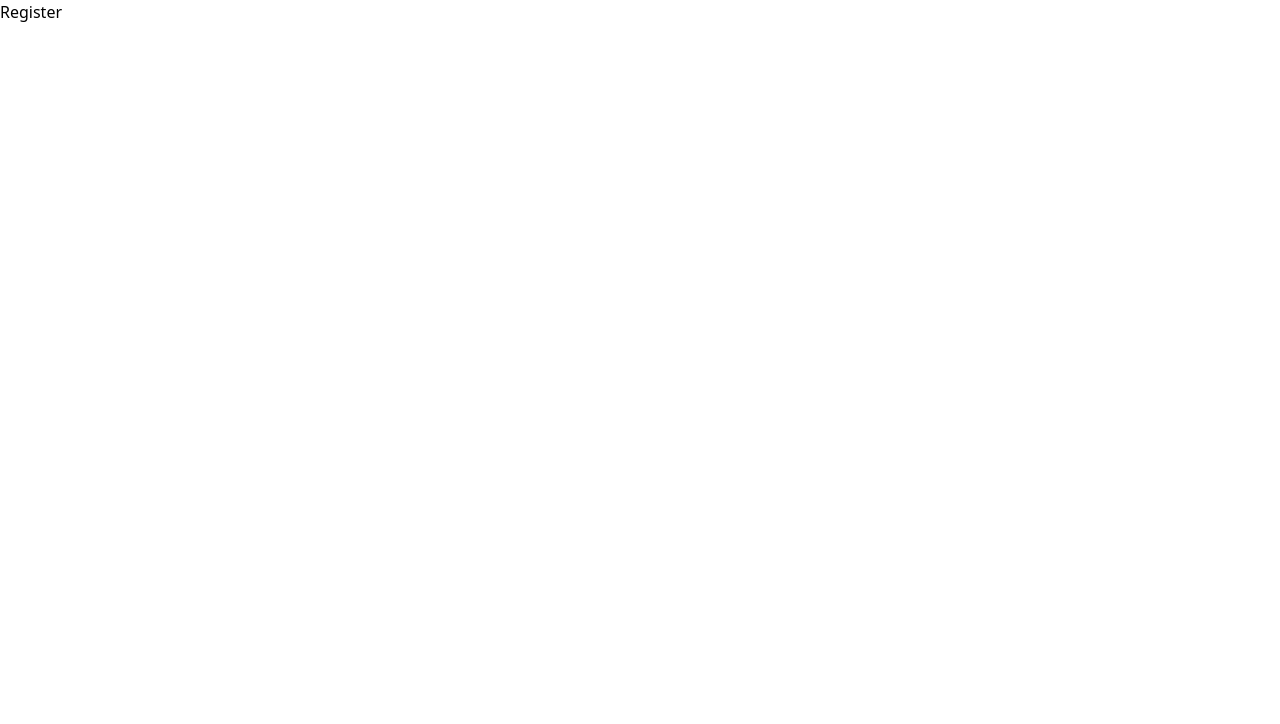
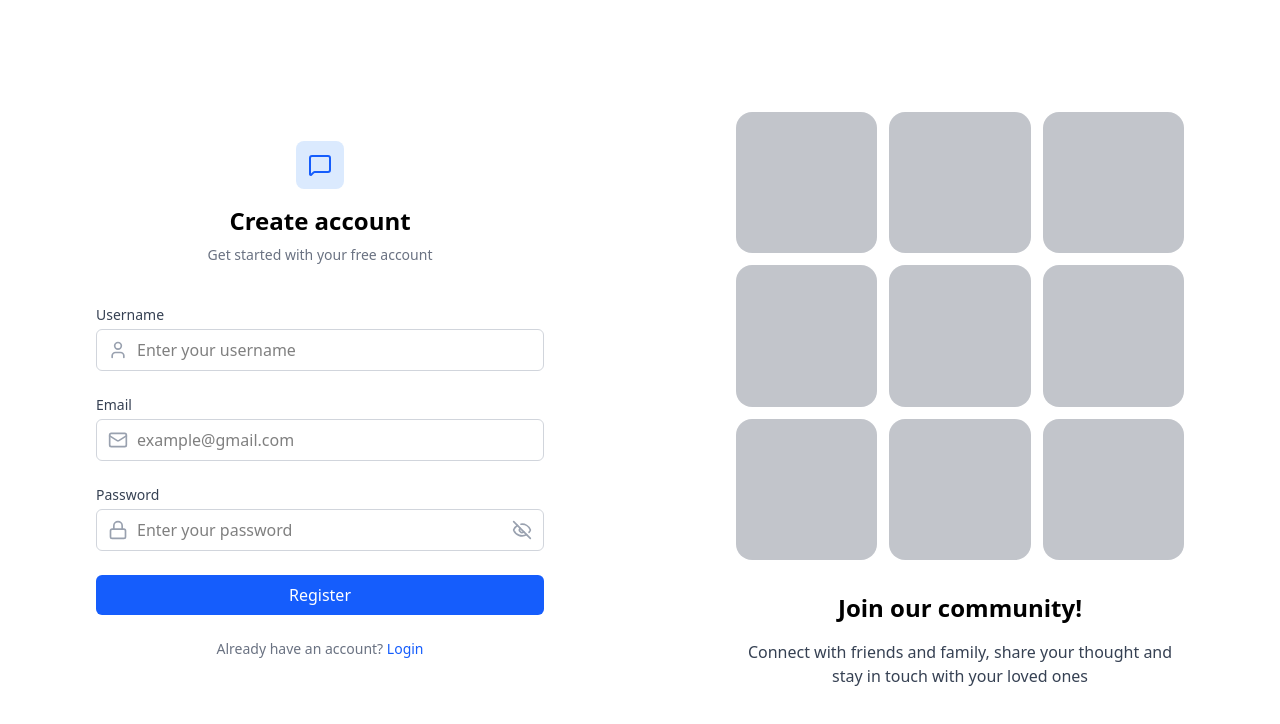
Before and after one commit to masonnguyen1243/chat-app-socket, a React (Vite) app in the folder frontend/: page /register in a window 1280 px wide. Shown: the top 724 px of the page. Built offline with nearby package versions, Linux system fonts and the light colour scheme.

Commit message:
Register

```diff
--- a/frontend/package.json
+++ b/frontend/package.json
@@ -17,6 +17,7 @@
     "moment": "^2.30.1",
     "react": "^19.1.0",
     "react-dom": "^19.1.0",
+    "react-hook-form": "^7.60.0",
     "react-redux": "^9.2.0",
     "react-router-dom": "^7.6.3",
     "react-toastify": "^11.0.5",
--- a/frontend/src/components/AuthImagePattern.jsx
+++ b/frontend/src/components/AuthImagePattern.jsx
@@ -1,17 +1,17 @@
 const AuthImagePattern = ({ title, subtitle }) => {
   return (
-    <div className="hidden items-center justify-center p-12 lg:flex">
+    <div className="hidden items-center justify-center p-12 md:flex">
       <div className="max-w-md text-center">
         {/* Grid pattern */}
         <div className="mb-8 grid grid-cols-3 gap-3">
-          {[
-            ...Array(9).map((_, index) => {
+          {[...Array(9)].map((_, index) => {
+            return (
               <div
                 key={index}
                 className={`aspect-square rounded-2xl bg-gray-700/30 ${index % 2 === 0 ? "animate-pulse" : ""}`}
-              ></div>;
-            }),
-          ]}
+              />
+            );
+          })}
         </div>
         <h2 className="mb-4 text-2xl font-bold text-black">{title}</h2>
         <p className="text-gray-700">{subtitle}</p>
--- /dev/null
+++ b/frontend/src/components/form/FieldErrorAlert.jsx
@@ -0,0 +1,10 @@
+const FieldErrorAlert = ({ errors, fieldName }) => {
+  if (!errors || !errors[fieldName]) return null;
+  return (
+    <p className="text-sm text-wrap text-red-500">
+      {errors[fieldName]?.message}
+    </p>
+  );
+};
+
+export default FieldErrorAlert;
--- a/frontend/src/components/layout/PrivateRoutes.jsx
+++ b/frontend/src/components/layout/PrivateRoutes.jsx
@@ -4,6 +4,7 @@ import Navbar from "~/components/Navbar";
 
 const PrivateRoutes = () => {
   const { authUser } = useSelector((state) => state.auth);
+
   return authUser ? (
     <div>
       <Navbar />
--- a/frontend/src/pages/Login.jsx
+++ b/frontend/src/pages/Login.jsx
@@ -5,33 +5,41 @@ import { Link, useNavigate } from "react-router-dom";
 import AuthImagePattern from "~/components/AuthImagePattern";
 import { loginUser } from "~/store/slices/authSlice";
 import { toast } from "react-toastify";
+import { useForm } from "react-hook-form";
+import {
+  EMAIL_RULE,
+  EMAIL_RULE_MESSAGE,
+  FIELD_REQUIRED_MESSAGE,
+  PASSWORD_RULE,
+  PASSWORD_RULE_MESSAGE,
+} from "~/utils/validators";
+import FieldErrorAlert from "~/components/form/FieldErrorAlert";
 
 const Login = () => {
   const [isShowPassword, setIsShowPassword] = useState(false);
-  const [formData, setFormData] = useState({
-    email: "",
-    password: "",
-  });
+  const {
+    register,
+    handleSubmit,
+    formState: { errors },
+    reset,
+  } = useForm();
 
   const dispatch = useDispatch();
   const navigate = useNavigate();
   const { isLoggingIn } = useSelector((state) => state.auth);
 
-  const handleSubmit = (e) => {
-    e.preventDefault();
+  const handleLogin = (data) => {
+    const { email, password } = data;
 
     toast
-      .promise(dispatch(loginUser(formData)), {
+      .promise(dispatch(loginUser({ email, password })), {
         pending: "Loading",
       })
       .then((res) => {
-        if (!res.error) {
+        if (!res.payload.data.success) {
+          reset();
+          navigate("/");
           toast.success("Logged in successfully");
-          setFormData({
-            email: "",
-            password: "",
-          });
-          navigate("/");
         }
       });
   };
@@ -53,47 +61,53 @@ const Login = () => {
             </div>
 
             {/* Login form */}
-            <form onSubmit={handleSubmit} className="space-y-6">
+            <form onSubmit={handleSubmit(handleLogin)} className="space-y-6">
               {/* Email */}
               <div>
                 <label className="mb-1 block text-sm font-medium text-gray-700">
                   Email
                 </label>
-                <div className="relative">
+                <div className="relative flex items-center">
                   <span className="absolute top-1/2 left-3 -translate-y-1/2 text-gray-400">
                     <Mail className="h-5 w-5" />
                   </span>
                   <input
                     type="email"
                     placeholder="example@gmail.com"
-                    required
-                    value={formData.email}
-                    onChange={(e) =>
-                      setFormData({ ...formData, email: e.target.value })
-                    }
+                    {...register("email", {
+                      required: FIELD_REQUIRED_MESSAGE,
+                      pattern: {
+                        value: EMAIL_RULE,
+                        message: EMAIL_RULE_MESSAGE,
+                      },
+                    })}
                     className="w-full rounded-md border border-gray-300 py-2 pr-3 pl-10 focus:ring-2 focus:ring-blue-500 focus:outline-none"
                   />
                 </div>
+                <FieldErrorAlert errors={errors} fieldName={"email"} />
               </div>
               {/* Password */}
               <div>
                 <label className="mb-1 block text-sm font-medium text-gray-700">
                   Password
                 </label>
-                <div className="relative">
+                <div className="relative flex items-center">
                   <span className="absolute top-1/2 left-3 -translate-y-1/2 text-gray-400">
                     <Lock className="h-5 w-5" />
                   </span>
                   <input
                     type={isShowPassword ? "text" : "password"}
                     placeholder="Enter your password"
-                    required
-                    value={formData.password}
-                    onChange={(e) =>
-                      setFormData({ ...formData, password: e.target.value })
-                    }
+                    {...register("password", {
+                      required: FIELD_REQUIRED_MESSAGE,
+                      pattern: {
+                        value: PASSWORD_RULE,
+                        message: PASSWORD_RULE_MESSAGE,
+                      },
+                    })}
                     className="w-full rounded-md border border-gray-300 py-2 pr-3 pl-10 focus:ring-2 focus:ring-blue-500 focus:outline-none"
                   />
+
                   <button
                     type="button"
                     onClick={() => setIsShowPassword(!isShowPassword)}
@@ -106,6 +120,7 @@ const Login = () => {
                     )}
                   </button>
                 </div>
+                <FieldErrorAlert errors={errors} fieldName={"password"} />
               </div>
 
               <button
--- a/frontend/src/pages/Register.jsx
+++ b/frontend/src/pages/Register.jsx
@@ -1,4 +1,190 @@
+import {
+  Eye,
+  EyeOff,
+  Loader2,
+  Lock,
+  Mail,
+  MessageSquare,
+  User,
+} from "lucide-react";
+import { useState } from "react";
+import { useDispatch, useSelector } from "react-redux";
+import { Link, useNavigate } from "react-router-dom";
+import { toast } from "react-toastify";
+import AuthImagePattern from "~/components/AuthImagePattern";
+import { registerUser } from "~/store/slices/authSlice";
+import { useForm } from "react-hook-form";
+import {
+  EMAIL_RULE,
+  EMAIL_RULE_MESSAGE,
+  FIELD_REQUIRED_MESSAGE,
+  PASSWORD_RULE,
+  PASSWORD_RULE_MESSAGE,
+} from "~/utils/validators";
+import FieldErrorAlert from "~/components/form/FieldErrorAlert";
+
 const Register = () => {
-  return <div>Register</div>;
+  const [isShowPassword, setIsShowPassword] = useState(false);
+  const {
+    register,
+    handleSubmit,
+    formState: { errors },
+    reset,
+  } = useForm();
+
+  const dispatch = useDispatch();
+  const navigate = useNavigate();
+  const { isSigningUp } = useSelector((state) => state.auth);
+
+  const handleRegister = (data) => {
+    const { username, email, password } = data;
+
+    toast
+      .promise(dispatch(registerUser({ username, email, password })), {
+        pending: "Loading",
+      })
+      .then((res) => {
+        if (!res.payload.data.success) {
+          toast.success("Registration successfully");
+          reset();
+          navigate("/login");
+        }
+      });
+  };
+
+  return (
+    <>
+      <div className="grid min-h-screen grid-cols-1 bg-white lg:grid-cols-2">
+        {/* Left side */}
+        <div className="flex flex-col items-center justify-center px-6 py-12">
+          <div className="w-full max-w-md">
+            {/* Logo */}
+            <div className="mb-10 flex flex-col items-center text-center">
+              <div className="rounded-lg bg-blue-100 p-3">
+                <MessageSquare className="h-6 w-6 text-blue-600" />
+              </div>
+              <h1 className="mt-4 text-2xl font-bold">Create account</h1>
+              <p className="mt-2 text-sm text-gray-500">
+                Get started with your free account
+              </p>
+            </div>
+
+            {/* Register form */}
+            <form onSubmit={handleSubmit(handleRegister)} className="space-y-6">
+              {/* Username */}
+              <div>
+                <label className="mb-1 block text-sm font-medium text-gray-700">
+                  Username
+                </label>
+                <div className="relative">
+                  <span className="absolute top-1/2 left-3 -translate-y-1/2 text-gray-400">
+                    <User className="h-5 w-5" />
+                  </span>
+                  <input
+                    type="text"
+                    placeholder="Enter your username"
+                    {...register("username", {
+                      required: FIELD_REQUIRED_MESSAGE,
+                    })}
+                    className="w-full rounded-md border border-gray-300 py-2 pr-3 pl-10 focus:ring-2 focus:ring-blue-500 focus:outline-none"
+                  />
+                </div>
+                <FieldErrorAlert errors={errors} fieldName={"username"} />
+              </div>
+              {/* Email */}
+              <div>
+                <label className="mb-1 block text-sm font-medium text-gray-700">
+                  Email
+                </label>
+                <div className="relative">
+                  <span className="absolute top-1/2 left-3 -translate-y-1/2 text-gray-400">
+                    <Mail className="h-5 w-5" />
+                  </span>
+                  <input
+                    type="email"
+                    placeholder="example@gmail.com"
+                    {...register("email", {
+                      required: FIELD_REQUIRED_MESSAGE,
+                      pattern: {
+                        value: EMAIL_RULE,
+                        message: EMAIL_RULE_MESSAGE,
+                      },
+                    })}
+                    className="w-full rounded-md border border-gray-300 py-2 pr-3 pl-10 focus:ring-2 focus:ring-blue-500 focus:outline-none"
+                  />
+                </div>
+                <FieldErrorAlert errors={errors} fieldName={"email"} />
+              </div>
+              {/* Password */}
+              <div>
+                <label className="mb-1 block text-sm font-medium text-gray-700">
+                  Password
+                </label>
+                <div className="relative">
+                  <span className="absolute top-1/2 left-3 -translate-y-1/2 text-gray-400">
+                    <Lock className="h-5 w-5" />
+                  </span>
+                  <input
+                    type={isShowPassword ? "text" : "password"}
+                    placeholder="Enter your password"
+                    {...register("password", {
+                      required: FIELD_REQUIRED_MESSAGE,
+                      pattern: {
+                        value: PASSWORD_RULE,
+                        message: PASSWORD_RULE_MESSAGE,
+                      },
+                    })}
+                    className="w-full rounded-md border border-gray-300 py-2 pr-3 pl-10 focus:ring-2 focus:ring-blue-500 focus:outline-none"
+                  />
+                  <button
+                    type="button"
+                    onClick={() => setIsShowPassword(!isShowPassword)}
+                    className="absolute top-1/2 right-3 -translate-y-1/2 cursor-pointer text-gray-400"
+                  >
+                    {isShowPassword ? (
+                      <Eye className="h-5 w-5" />
+                    ) : (
+                      <EyeOff className="h-5 w-5" />
+                    )}
+                  </button>
+                </div>
+                <FieldErrorAlert errors={errors} fieldName={"password"} />
+              </div>
+
+              <button
+                type="submit"
+                disabled={isSigningUp}
+                className="flex w-full cursor-pointer items-center justify-center gap-2 rounded-md bg-blue-600 py-2 font-medium text-white transition duration-200 hover:bg-blue-700"
+              >
+                {isSigningUp ? (
+                  <>
+                    <Loader2 className="h-5 w-5 animate-spin" /> Loading...
+                  </>
+                ) : (
+                  "Register"
+                )}
+              </button>
+            </form>
+            <div className="mt-6 text-center">
+              <p className="text-sm text-gray-500">
+                Already have an account?{" "}
+                <Link to={"/login"} className="text-blue-600 hover:underline">
+                  Login
+                </Link>
+              </p>
+            </div>
+          </div>
+        </div>
+
+        {/* Right side */}
+        <AuthImagePattern
+          title={"Join our community!"}
+          subtitle={
+            "Connect with friends and family, share your thought and stay in touch with your loved ones"
+          }
+        />
+      </div>
+    </>
+  );
 };
 export default Register;
--- /dev/null
+++ b/frontend/src/utils/validators.js
@@ -0,0 +1,8 @@
+export const FIELD_REQUIRED_MESSAGE = "This field is required.";
+export const EMAIL_RULE = /^\S+@\S+\.\S+$/;
+export const EMAIL_RULE_MESSAGE = "Email is invalid. (example@gmail.com)";
+export const PASSWORD_RULE = /^(?=.*[a-zA-Z])(?=.*\d)[A-Za-z\d\W]{8,256}$/;
+export const PASSWORD_RULE_MESSAGE =
+  "Password must include at least 1 letter, a number, and at least 8 characters.";
+export const PASSWORD_CONFIRMATION_MESSAGE =
+  "Password Confirmation does not match!";
```
Also changed, not shown: frontend/src/store/slices/authSlice.js (+30 -5 lines), 1 other file (tests, documents, lock files or other folders).
